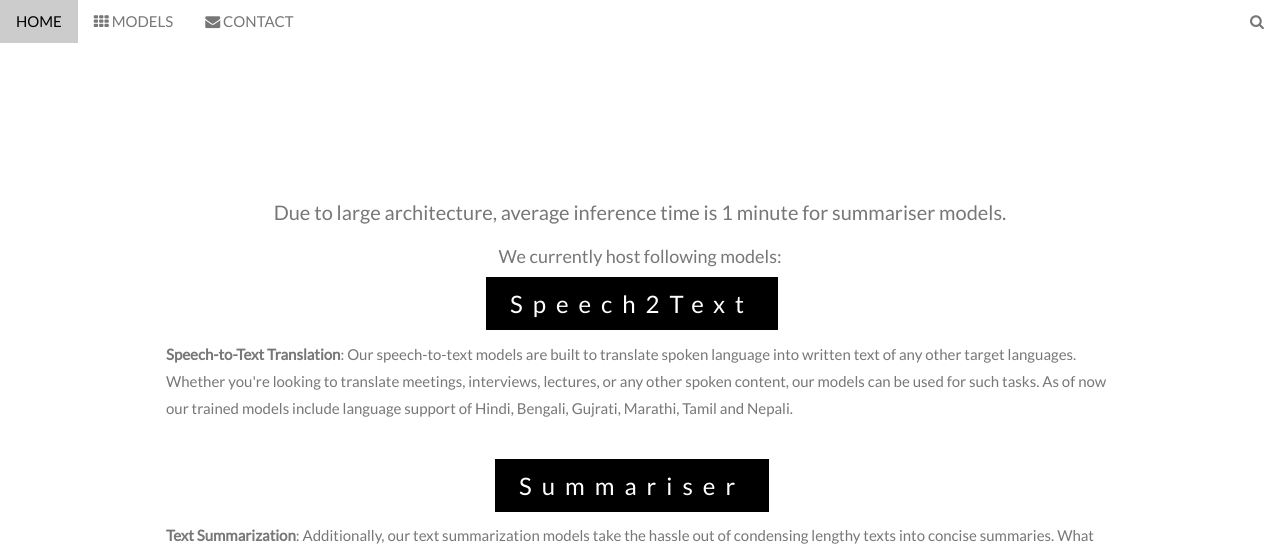
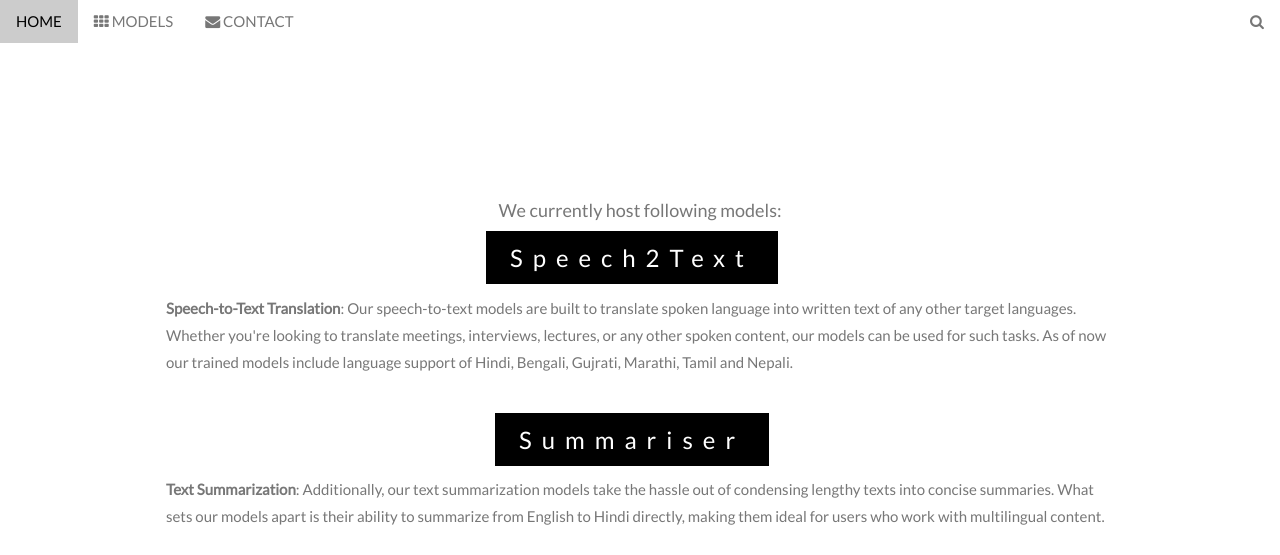
Before and after one commit to balaramas/ailabiitindore.github.io, a plain HTML site: page sanmt.html in a window 1280 px wide. Shown: the top 555 px of the page. Drawn offline with nearby package versions, Linux system fonts and the light colour scheme.

Commit message:
Update sanmt.html

```diff
--- a/sanmt.html
+++ b/sanmt.html
@@ -106,7 +106,7 @@ gradio-app {
 
 <!-- Container (Portfolio Section) -->
 <div class="w3-content w3-container w3-padding-64" id="models">
-  <h4 class="w3-center">Due to large architecture, average inference time is 1 minute for summariser models.</h4>
+  <h4 class="w3-center"></h4>
   <h5 class="w3-center">We currently host following models:</h5>
 
   <div class='w3-center'>
```
